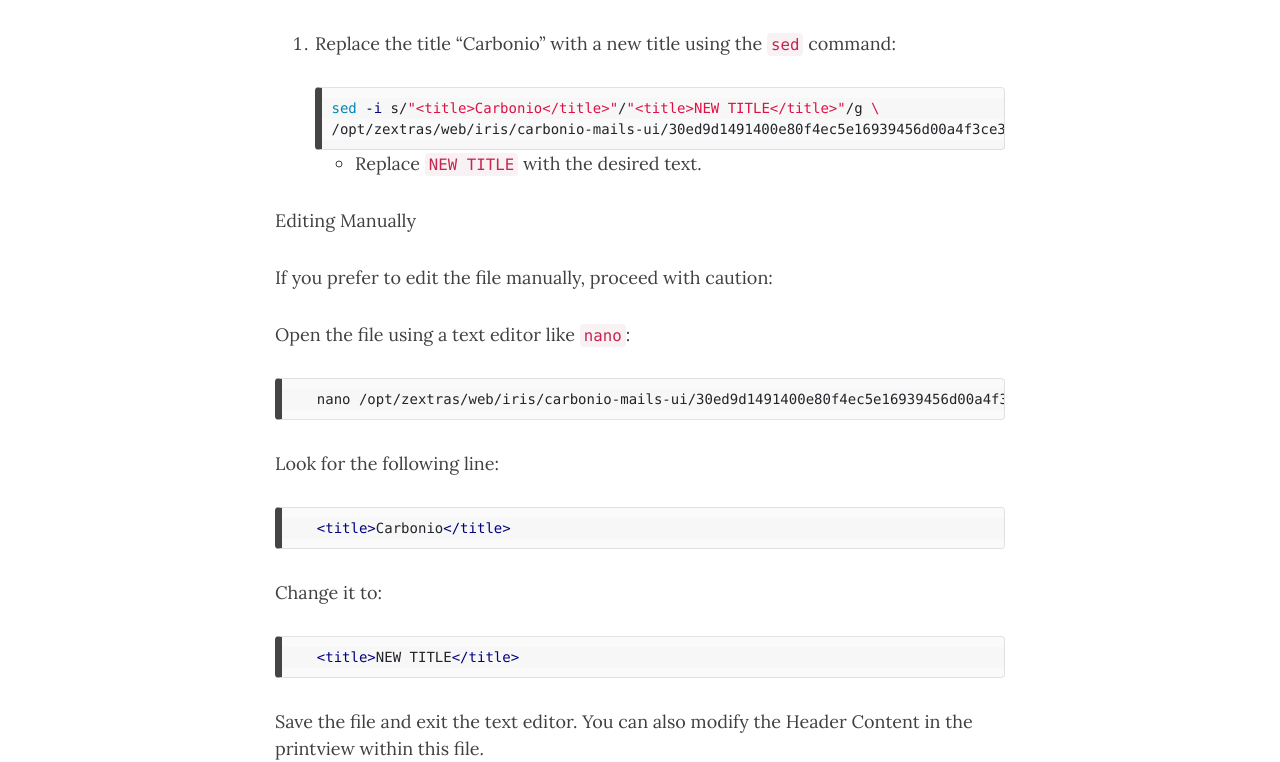
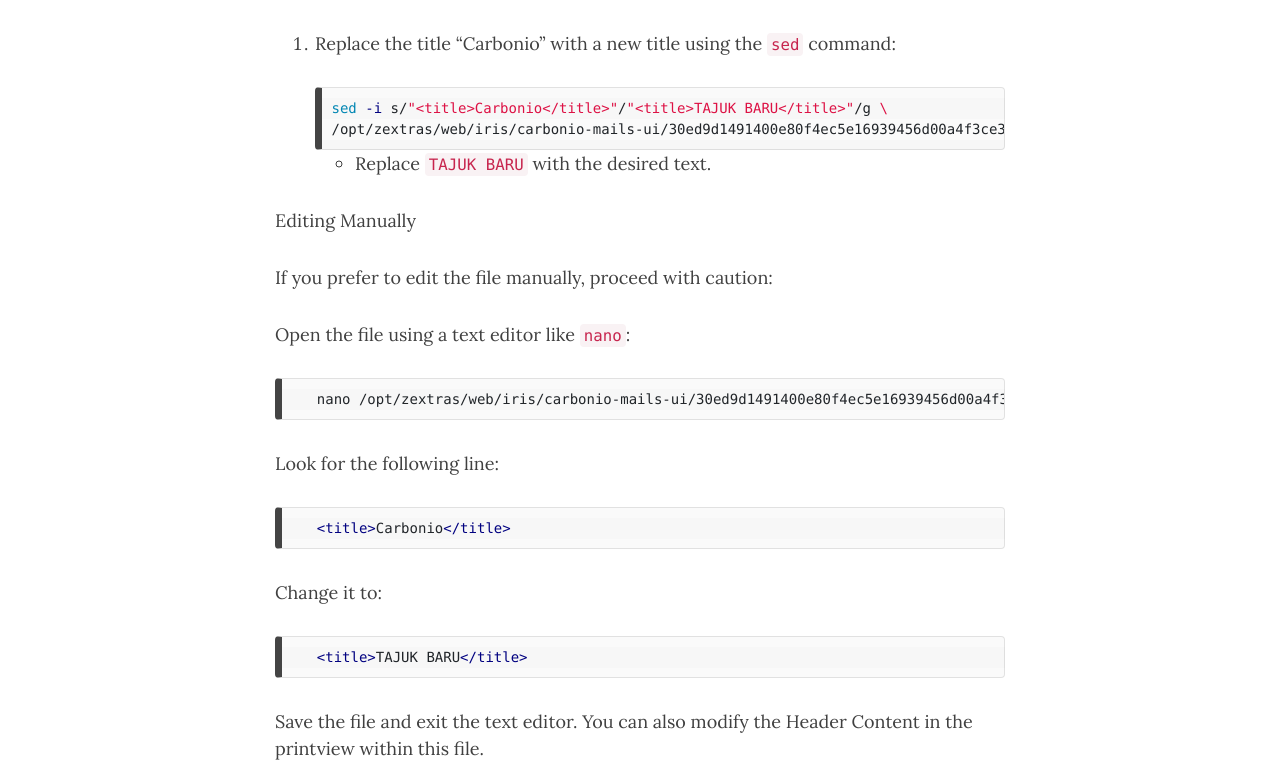
Before and after one commit to lonurhazve/lonurhazve.github.io, a Jekyll site: the page built from _posts/2025-01-28-zextras-carbonio-ce-%3A-customize-printview-printpage-carbonio-comunity-edition.md, in a window 1280 px wide and 1400 px high, scrolled down 861 px. Shown: the part 234-996 px from the top of the window. Built offline with Jekyll 4.4.1, drawn with Linux system fonts in a browser that asks for light colours; comment, search, counter and statistics services are not loaded.

Commit message:
Update 2025-01-28-zextras-carbonio-ce-%3A-customize-printview-printpage-carbonio-comunity-edition.md

````diff
--- a/_posts/2025-01-28-zextras-carbonio-ce-%3A-customize-printview-printpage-carbonio-comunity-edition.md
+++ b/_posts/2025-01-28-zextras-carbonio-ce-%3A-customize-printview-printpage-carbonio-comunity-edition.md
@@ -34,11 +34,11 @@
 1. Replace the title "Carbonio" with a new title using the `sed` command:
 
    ```sh
-   sed -i s/"<title>Carbonio</title>"/"<title>NEW TITLE</title>"/g \
+   sed -i s/"<title>Carbonio</title>"/"<title>TAJUK BARU</title>"/g \
    /opt/zextras/web/iris/carbonio-mails-ui/30ed9d1491400e80f4ec5e16939456d00a4f3ce3/534.a41dc3b1.chunk.js
    ```
 
-   - Replace `NEW TITLE` with the desired text.
+   - Replace `TAJUK BARU` with the desired text.
 
 Editing Manually
 
@@ -59,7 +59,7 @@
 Change it to:
 
    ```html
-   <title>NEW TITLE</title>
+   <title>TAJUK BARU</title>
    ```
 
 Save the file and exit the text editor. You can also modify the Header Content in the printview within this file.
````
